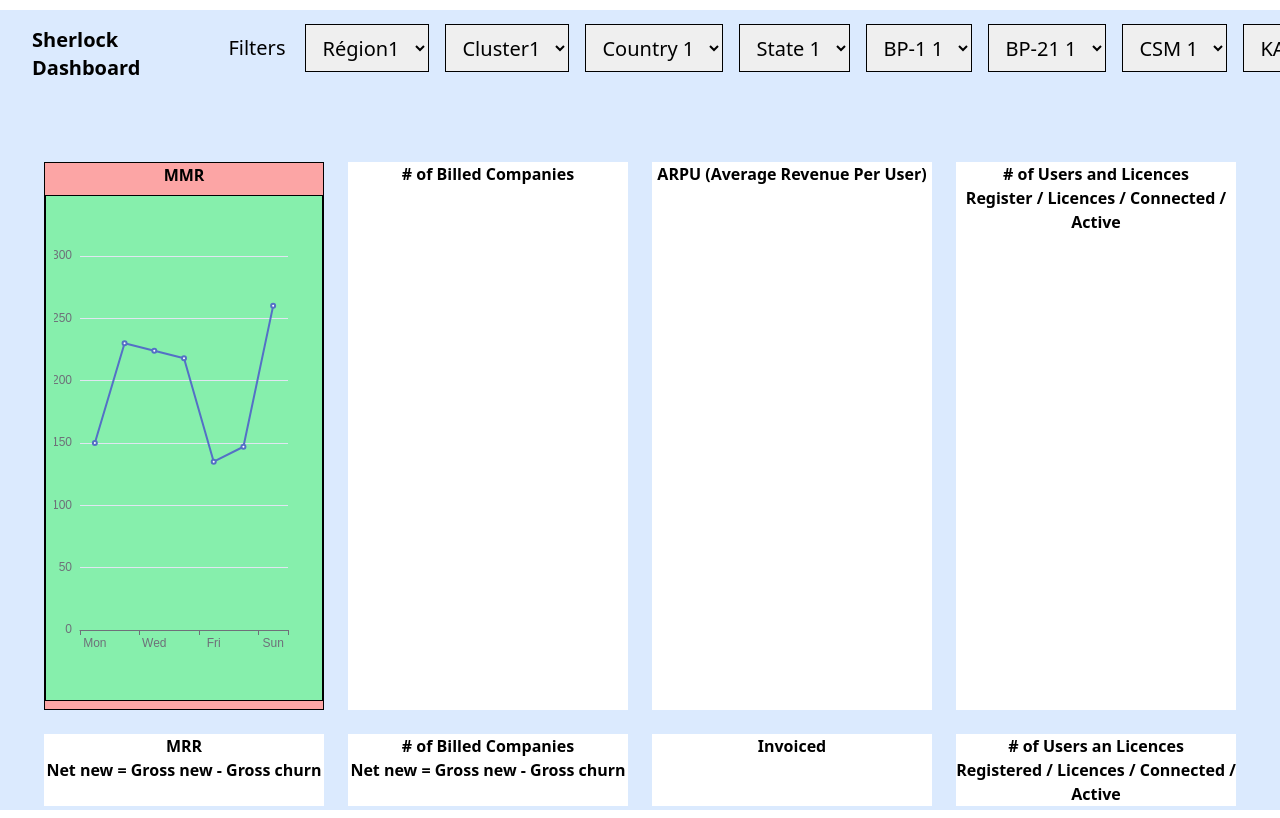
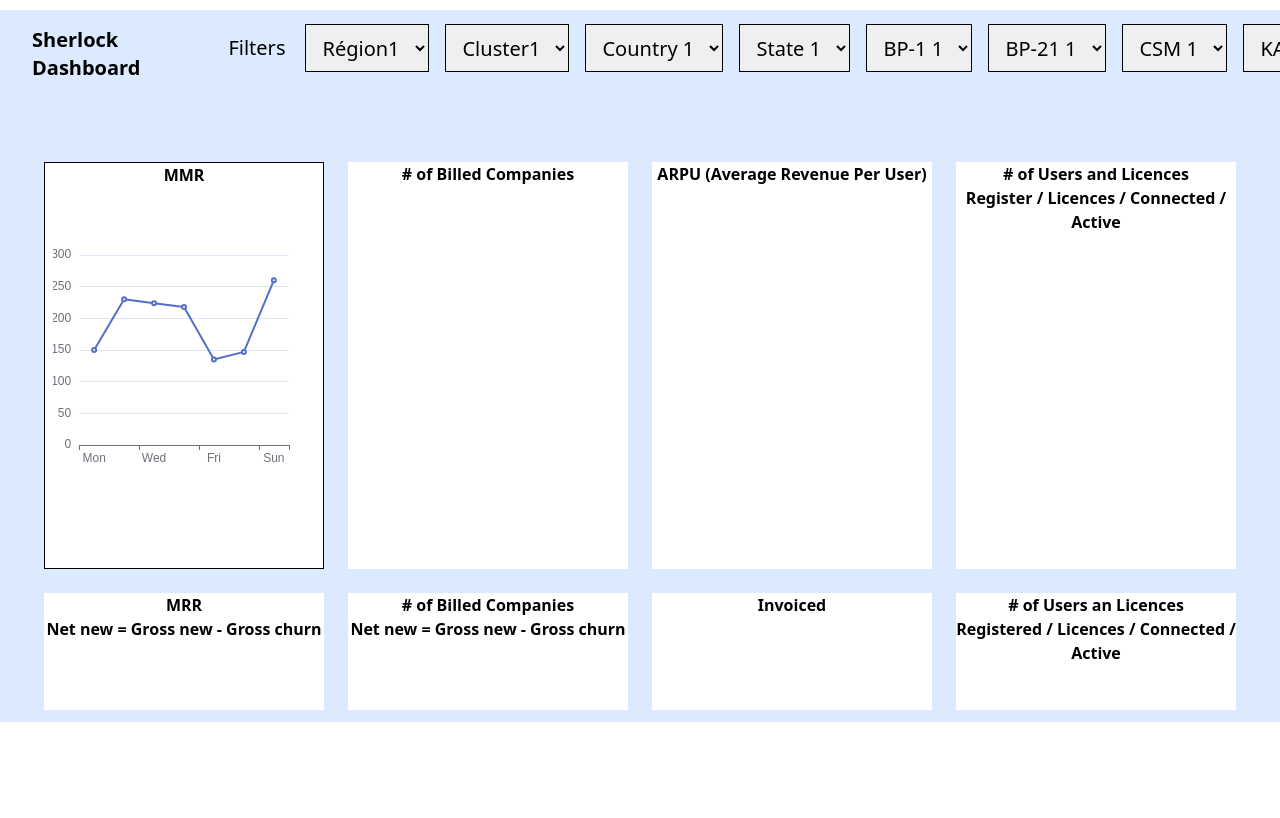
Before and after one commit to NdevTh/InternshipAl, a website: page src/index.html in a window 1280 px wide. Shown: the part 78-896 px from the top of the page. After the commit the page ends 800 px from the top, so only its background shows below. Drawn offline with nearby package versions, Linux system fonts and the light colour scheme.

Commit message:
name file explicited

```diff
--- a/src/echart/echart.js
+++ b/src/echart/echartMrr.js
@@ -1,5 +1,3 @@
-
-
 var chartDom = document.getElementById("mrr");
 var myChart = echarts.init(chartDom);
 var option;
--- a/src/index.html
+++ b/src/index.html
@@ -89,13 +89,12 @@
 
   <section class="h-full pt-20 px-8 grid grid-cols-4">
 
-    <article  class="font-bold flex flex-col m-3 border border-black bg-red-300 items-center " >
+    <article  class="font-bold  flex flex-col m-3 border border-black bg-white items-center " >
       <h3 class=" justify-center" >
     MMR
       </h3>
-      <div id="mrr" class="border bg-green-300 h-full w-full m-2 mx-2 px-2 border-black">
-       C'est ici on va mettre le graph
-        <script  src="./echart/echart.js">
+      <div id="mrr" class="h-80 w-full m-2 mx-2 px-2">
+        <script  src="./echart/echartMrr.js">
           // il ne marche pas et je ne sais pas pourquoi
 
         </script>
```
Also changed, not shown: src/css/styleOut.css.
